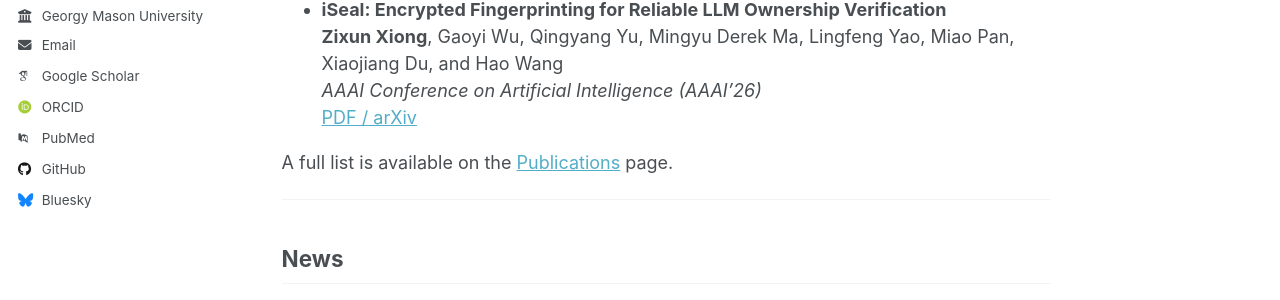
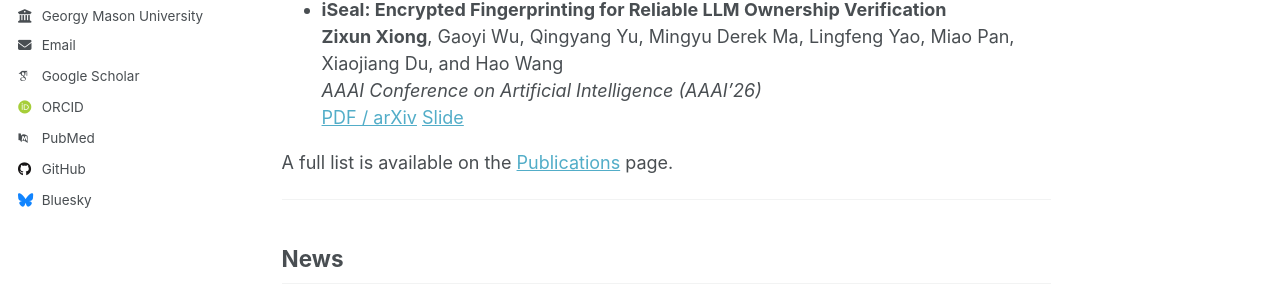
Before and after one commit to kitaharasetusna/zixun-xiong.github.io, a Jekyll site: the page built from _pages/about.md, in a window 1280 px wide and 1136 px high. Shown: the part 407-707 px from the top of the window. Built offline with Jekyll 4.4.1, drawn with Linux system fonts in a browser that asks for light colours; some web fonts are replaced; a script that is not in the unit is left out.

Commit message:
Add slides link for iSeal publication
Added link to presentation slides for iSeal paper.

```diff
--- a/_pages/about.md
+++ b/_pages/about.md
@@ -19,6 +19,7 @@ My research focuses on the **security and reliability of AI systems**, especiall
   **Zixun Xiong**, Gaoyi Wu, Qingyang Yu, Mingyu Derek Ma, Lingfeng Yao, Miao Pan, Xiaojiang Du, and Hao Wang
   *AAAI Conference on Artificial Intelligence (AAAI’26)*
   [PDF / arXiv](https://arxiv.org/pdf/2511.08905.pdf)
+  [Slide](/zixun-xiong.github.io/files/Protecting_LLMs_from_Advanced_Thieves.pdf)
 
 
 A full list is available on the [Publications](https://kitaharasetusna.github.io/zixun-xiong.github.io/publications/) page.
```
